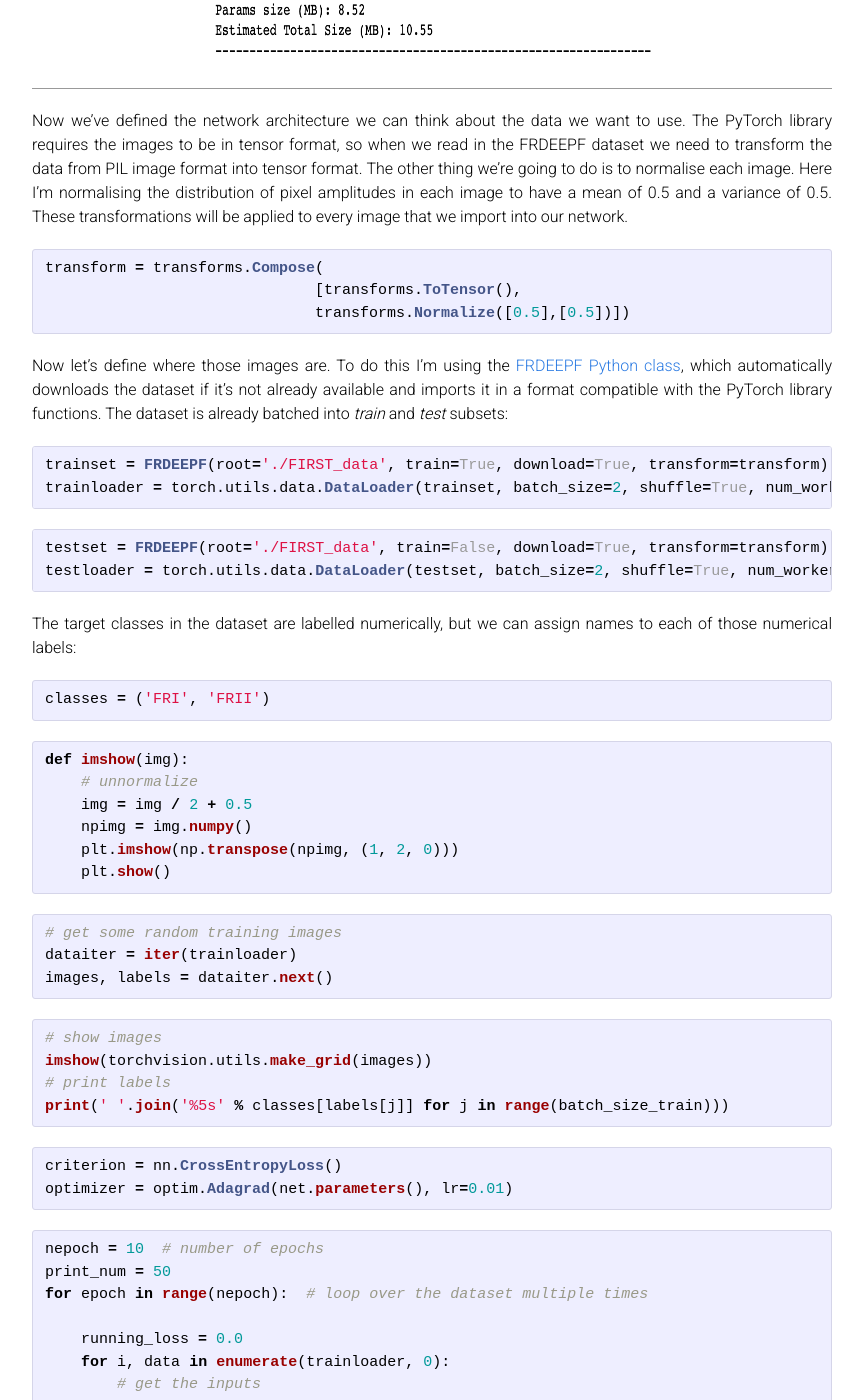
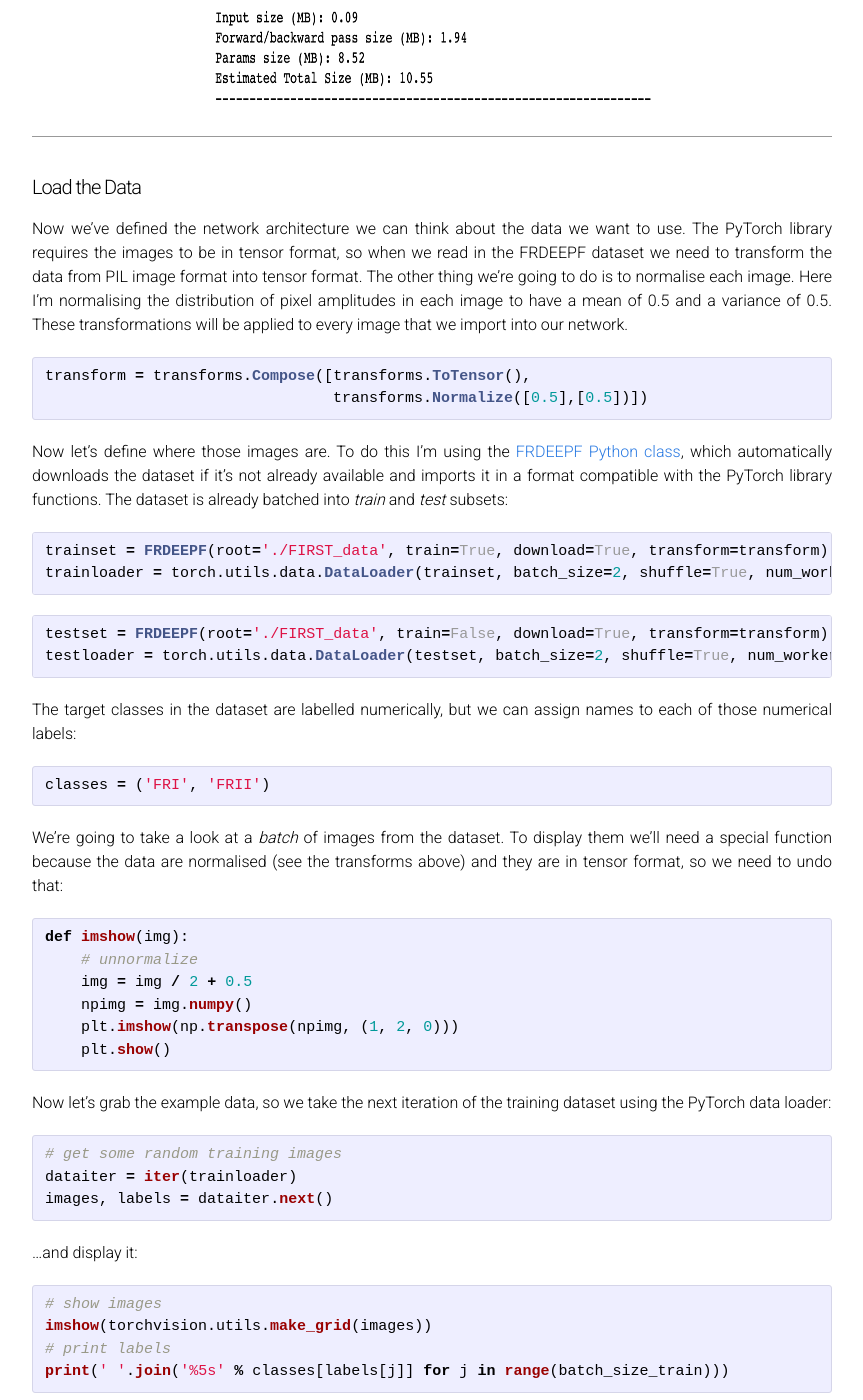
Before and after one commit to as595/csc-2019, a Jekyll site: the page built from frdeepcnn.md, in a window 1280 px wide and 1400 px high, scrolled down 5900 px. Shown: the whole window, without its empty margins (208-1071 px from the left). Built offline with Jekyll 4.4.1, drawn with Linux system fonts in a browser that asks for light colours; some of the changed text lies outside the part shown.

Commit message:
Update frdeepcnn.md

````diff
--- a/frdeepcnn.md
+++ b/frdeepcnn.md
@@ -10,6 +10,8 @@ permalink: /frdeepcnn/
   - [LeNET/AlexNET/ResNet etc.](#lenet)
 - [CNNs in Python](#python)
   - [Defining the architecture](#arch)
+  - [Loading the Dataset](#data)
+  - [Training the CNN](#training)
 
 
 <a name="cnns"></a>
@@ -176,12 +178,15 @@ summary(net,(1,150,150))
   <div class="figcaption"></div>
 </div>
 
+<a name="data"></a>
+<h4>Load the Data</h4>
+
+
 Now we've defined the network architecture we can think about the data we want to use. The PyTorch library requires the images to be in tensor format, so when we read in the FRDEEPF dataset we need to transform the data from PIL image format into tensor format. The other thing we're going to do is to normalise each image. Here I'm normalising the distribution of pixel amplitudes in each image to have a mean of 0.5 and a variance of 0.5. These transformations will be applied to every image that we import into our network.
 
 ```python
-transform = transforms.Compose(
-                              [transforms.ToTensor(),
-                              transforms.Normalize([0.5],[0.5])])
+transform = transforms.Compose([transforms.ToTensor(),
+                                transforms.Normalize([0.5],[0.5])])
 ```
 
 Now let's define where those images are. To do this I'm using the [FRDEEPF Python class](https://hongmingtang060313.github.io/FR-DEEP/), which automatically downloads the dataset if it's not already available and imports it in a format compatible with the PyTorch library functions. The dataset is already batched into *train* and *test* subsets:
@@ -202,6 +207,8 @@ The target classes in the dataset are labelled numerically, but we can assign na
 classes = ('FRI', 'FRII')
 ```
 
+We're going to take a look at a *batch* of images from the dataset. To display them we'll need a special function because the data are normalised (see the transforms above) and they are in tensor format, so we need to undo that:
+
 ```python
 def imshow(img):
     # unnormalize
@@ -211,11 +218,15 @@ def imshow(img):
     plt.show()
 ```
 
+Now let's grab the example data, so we take the next iteration of the training dataset using the PyTorch data loader:
+
 ```python
 # get some random training images
 dataiter = iter(trainloader)
 images, labels = dataiter.next()
 ```
+
+...and display it:
 
 ```python
 # show images
@@ -223,6 +234,15 @@ imshow(torchvision.utils.make_grid(images))
 # print labels
 print(' '.join('%5s' % classes[labels[j]] for j in range(batch_size_train)))
 ```
+
+<div class="fig figcenter fighighlight">
+  <img width="450" height="400" src="/images/frexamples.png">
+  <div class="figcaption"></div>
+</div>
+
+
+<a name="training"></a>
+<h4>Train the CNN</h4>
 
 
 ```python
````
